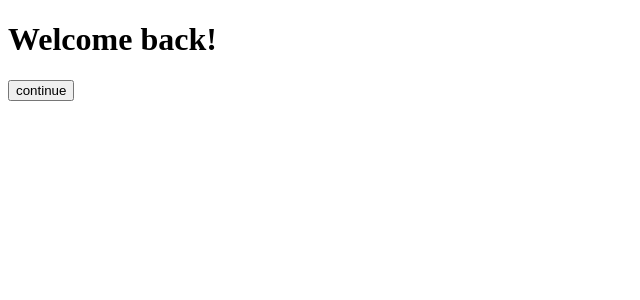
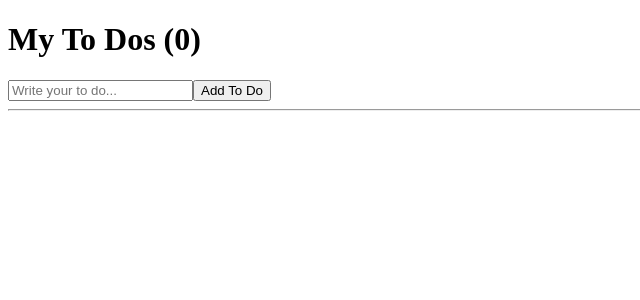
Before and after one commit to Hyunji99Choi/react-for-beginners, a React (Create React App) app: page / in a window 1280 px wide. Shown: the top 300 px of the page, without its empty margins (0-640 px from the left). Built offline with nearby package versions, Linux system fonts and the light colour scheme.

Commit message:
todo list

```diff
--- a/src/App.js
+++ b/src/App.js
@@ -2,10 +2,36 @@
 import { useState, useEffect } from "react";
 
 function App() {
+  const [toDo, setToDo] = useState("");
+  const [toDos, setToDos] = useState([]);
+  const onChange = (event) => setToDo(event.target.value);
+  const onSubmit = (event) => {
+    event.preventDefault();
+    if (toDo == "") {
+      return;
+    }
+    setToDos((currentArray) => [toDo, ...currentArray]);
+    setToDo("");
+  };
+
   return (
     <div>
-      <h1>Welcome back!</h1>
-      <Button text={"continue"} />
+      <h1>My To Dos ({toDos.length})</h1>
+      <form onSubmit={onSubmit}>
+        <input
+          onChange={onChange}
+          value={toDo}
+          type="text"
+          placeholder="Write your to do..."
+        />
+        <button>Add To Do</button>
+      </form>
+      <hr />
+      <ul>
+        {toDos.map((item, index) => (
+          <li key={index}>{item}</li>
+        ))}
+      </ul>
     </div>
   );
 }
```
